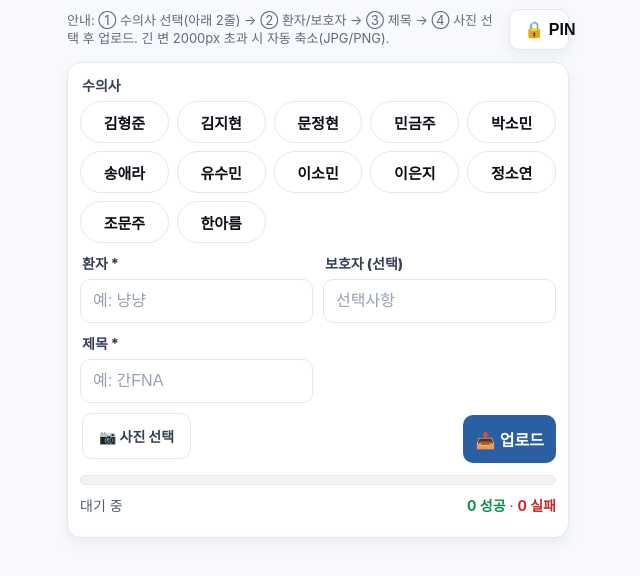
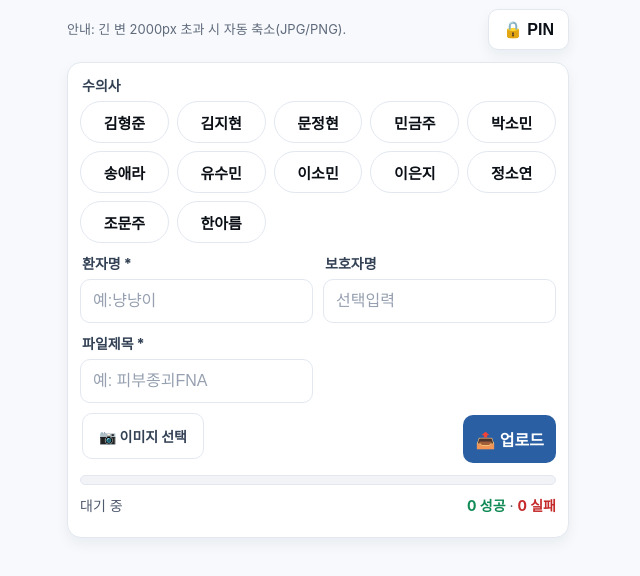
Before and after one commit to hodewdew-creator/BS_image_uploader, a website: page index.html in a window 1280 px wide. Shown: the part 66-642 px from the top of the page, without its empty margins (370-1010 px from the left). Drawn offline with Linux system fonts and the light colour scheme.

Commit message:
Update index.html

```diff
--- a/index.html
+++ b/index.html
@@ -145,7 +145,7 @@
 
     <!-- 2) 안내 + PIN -->
     <div class="row2">
-      <div class="guide">안내: ① 수의사 선택(아래 2줄) → ② 환자/보호자 → ③ 제목 → ④ 사진 선택 후 업로드. 긴 변 2000px 초과 시 자동 축소(JPG/PNG).</div>
+      <div class="guide">안내: 긴 변 2000px 초과 시 자동 축소(JPG/PNG).</div>
       <button id="pinBtn" type="button" class="pinbtn">🔒 PIN</button>
     </div>
 
@@ -172,26 +172,26 @@
       <!-- 환자 & 보호자 (5:5) -->
       <div class="rowPB">
         <div>
-          <label for="patient">환자 *</label>
-          <input id="patient" placeholder="예: 냥냥" maxlength="5" />
+          <label for="patient">환자명 *</label>
+          <input id="patient" placeholder="예:냥냥이" maxlength="5" />
         </div>
         <div>
-          <label for="owner">보호자 (선택)</label>
-          <input id="owner" placeholder="선택사항" />
+          <label for="owner">보호자명</label>
+          <input id="owner" placeholder="선택입력" />
         </div>
       </div>
 
       <!-- 제목 전체폭 -->
       <div class="rowTitle">
-        <label for="title">제목 *</label>
-        <input id="title" placeholder="예: 간FNA" />
+        <label for="title">파일제목 *</label>
+        <input id="title" placeholder="예: 피부종괴FNA" />
       </div>
 
       <!-- 파일 선택 + 업로드 -->
       <div class="rowUpload">
         <div>
           <input id="file" type="file" accept="image/*" multiple />
-          <label for="file" class="choose">📷 사진 선택</label>
+          <label for="file" class="choose">📷 이미지 선택</label>
         </div>
         <button id="uploadBtn" type="button" class="btn-primary">📤 업로드</button>
       </div>
@@ -391,7 +391,7 @@
         try{
           const res = await xhrUpload(form, r=>{
             ui.setProgress(r);
-            setOverall((i + r) / files.length, `전체 ${i+1}/${files.length} 업로드 중…`);
+            setOverall((i + r) / files.length, `전체 ${i+1}/${files.length} 업로드 중...`);
           });
           if(res.body && res.body.ok){ ok++; ui.setProgress(1); ui.setStatus('ok','완료'); }
           else { err++; ui.setStatus('err', res.body?.error || '실패'); }
@@ -403,8 +403,8 @@
       }
 
       setDisabled(false);
-      setOverall(1, err===0 ? '모든 업로드 완료' : `완료(성공 ${ok}, 실패 ${err})`);
-      if(err===0){ fileInput.value=''; chooseBtn.textContent='📷 사진 선택'; }
+      setOverall(1, err===0 ? '모든 업로드 완료' : `😸성공 ${ok}, 😭실패 ${err}`);
+      if(err===0){ fileInput.value=''; chooseBtn.textContent='📷 이미지 선택'; }
     });
   </script>
 </body>
```
